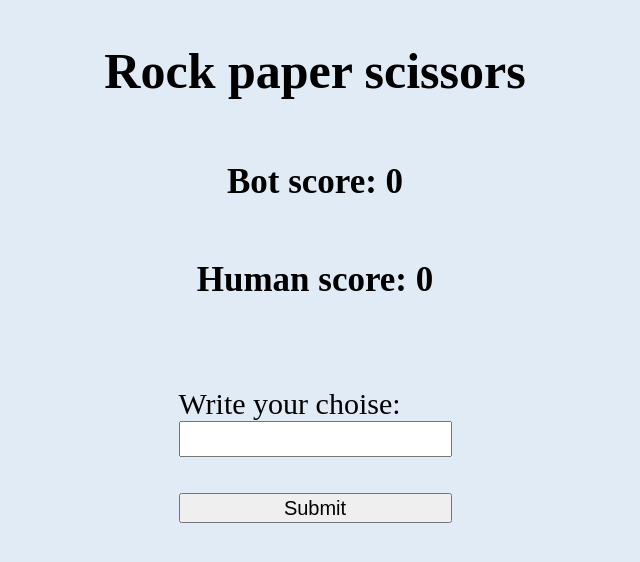
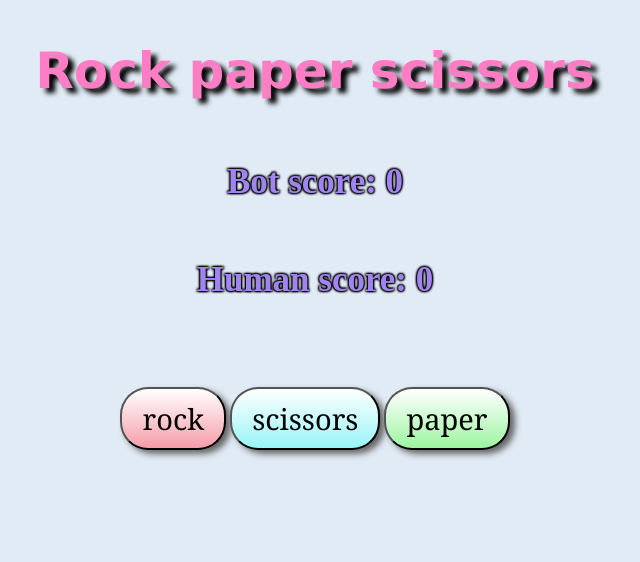
Before and after one commit to YonatanGoncharov/rockpaperscissors, a plain HTML site: page index.html in a window 1280 px wide. Shown: the whole page, without its empty margins (325-965 px from the left). Drawn offline with Linux system fonts and the light colour scheme.

Commit message:
modifie index.html, script.js, style.css, add buttons

```diff
--- a/index.html
+++ b/index.html
@@ -11,11 +11,11 @@
 <h1>Rock paper scissors</h1>
 <h2 id="bot-score">Bot score: 0</h2>
 <h2 id="human-score">Human score: 0</h2>
-<h2 id="result"></h3>
-<form>
-    <label for="playerChoise" id="playerChoise">Write your choise:</label>
-    <input type="text" id="answer" name="answer"><br><br>
-    <input id="button1" type="submit" value="Submit" onclick="submitForm(event)">
-</form>
+<h2 id="result"></h2>
+<div class="buttons">
+    <button id="rock" class="classRock" onclick="submitAnswer('rock')">rock</button>
+    <button id="scissors" class="classScissors" onclick="submitAnswer('scissors')">scissors</button>
+    <button id="paper" class="classPaper" onclick="submitAnswer('paper')">paper</button>
+</div>
 </body>
 </html>
--- a/script.js
+++ b/script.js
@@ -41,11 +41,8 @@ function roundPlay(playerSelection, computerSelection){
         return "You lose, rock beats scissors!";
     }
 }
-function submitForm(event) {
-    event.preventDefault(); // Prevent form submission
-
-    // Get the value from the input field
-    let answer = document.getElementById("answer").value;
+function submitAnswer(event) {
+    let answer = event;
     let get = roundPlay(answer , getComputerChoice());
     document.getElementById("result").innerHTML = get;
     if (get.includes("win")){
@@ -57,7 +54,11 @@ function submitForm(event) {
         document.getElementById("bot-score").innerHTML = "Bot score: " + botScore;
     }
     if (humanScore == 5 || botScore == 5){
-        document.getElementById("button1").disabled = true;
+        document.getElementById("rock").disabled = true;
+        document.getElementById("paper").disabled = true;
+        document.getElementById("scissors").disabled = true;
+        document.getElementById('your-div-id').classList.remove('')
+
         if (humanScore == 5){
             document.getElementById("result").innerHTML = "The human has won the game!";
         }
--- a/style.css
+++ b/style.css
@@ -5,11 +5,18 @@ body {
     background-color: rgb(225, 235, 245);
 }
 h1 {
+    font-family: verdana;
+    text-align: center;
     font-size: 50px;
+    color: rgb(255, 125, 196);
+    text-shadow: rgb(0, 0, 0) 6px 5px 5px;
 }
 h2 {
     font-size: 35px;
-}
+    color: rgb(160, 132, 240);
+    text-shadow: -1px -1px 2px #000, 1px -1px 2px #000, -1px 1px 2px #000, 1px 1px 2px #000;
+
+  }
 form {
     display: flex;
     flex-direction: column;
@@ -21,3 +28,66 @@ input {
     min-height: 30px;
     font-size: 20px;
 }
+button {
+    background: #ffffff;
+    -webkit-border-radius: 28;
+    -moz-border-radius: 28;
+    border-radius: 28px;
+    -webkit-box-shadow: 5px 4px 6px #666666;
+    -moz-box-shadow: 5px 4px 6px #666666;
+    box-shadow: 5px 4px 6px #666666;
+    font-family: Georgia;
+    color: #000000;
+    font-size: 29px;
+    padding: 10px 20px 10px 20px;
+    text-decoration: none;
+  }
+
+#rock {
+    background-image: -webkit-linear-gradient(top, #ffffff, #f59da8);
+    background-image: -moz-linear-gradient(top, #ffffff, #f59da8);
+    background-image: -ms-linear-gradient(top, #ffffff, #f59da8);
+    background-image: -o-linear-gradient(top, #ffffff, #f59da8);
+    background-image: linear-gradient(to bottom, #ffffff, #f59da8);
+}
+#paper {
+    background-image: -webkit-linear-gradient(top, #ffffff, #9df5a1);
+    background-image: -moz-linear-gradient(top, #ffffff, #9df5a1);
+    background-image: -ms-linear-gradient(top, #ffffff, #9df5a1);
+    background-image: -o-linear-gradient(top, #ffffff, #9df5a1);
+    background-image: linear-gradient(to bottom, #ffffff, #9df5a1);
+}
+#scissors {
+    background-image: -webkit-linear-gradient(top, #ffffff, #98f5f8);
+    background-image: -moz-linear-gradient(top, #ffffff, #98f5f8);
+    background-image: -ms-linear-gradient(top, #ffffff, #98f5f8);
+    background-image: -o-linear-gradient(top, #ffffff, #98f5f8);
+    background-image: linear-gradient(to bottom, #ffffff, #98f5f8);
+}
+#rock:hover {
+    background: #ffffff;
+    background-image: -webkit-linear-gradient(top, #ffffff, #ed4545);
+    background-image: -moz-linear-gradient(top, #ffffff, #ed4545);
+    background-image: -ms-linear-gradient(top, #ffffff, #ed4545);
+    background-image: -o-linear-gradient(top, #ffffff, #ed4545);
+    background-image: linear-gradient(to bottom, #ffffff, #ed4545);
+    text-decoration: none;
+}
+#scissors:hover {
+    background: #ffffff;
+    background-image: -webkit-linear-gradient(top, #ffffff, #27e6e6);
+    background-image: -moz-linear-gradient(top, #ffffff, #27e6e6);
+    background-image: -ms-linear-gradient(top, #ffffff, #27e6e6);
+    background-image: -o-linear-gradient(top, #ffffff, #27e6e6);
+    background-image: linear-gradient(to bottom, #ffffff, #27e6e6);
+    text-decoration: none;
+}
+#paper:hover {
+    background: #ffffff;
+    background-image: -webkit-linear-gradient(top, #ffffff, #33e638);
+    background-image: -moz-linear-gradient(top, #ffffff, #33e638);
+    background-image: -ms-linear-gradient(top, #ffffff, #33e638);
+    background-image: -o-linear-gradient(top, #ffffff, #33e638);
+    background-image: linear-gradient(to bottom, #ffffff, #33e638);
+    text-decoration: none;
+}
```
